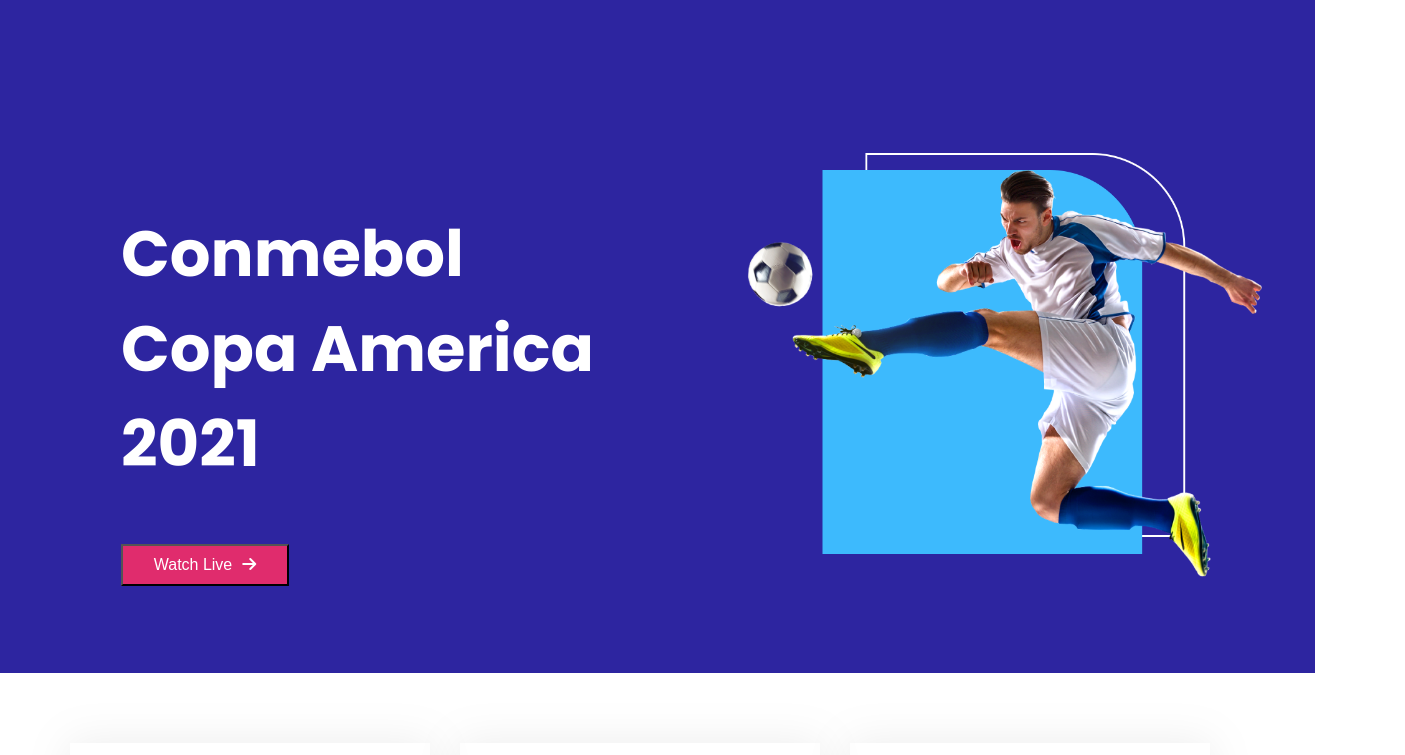
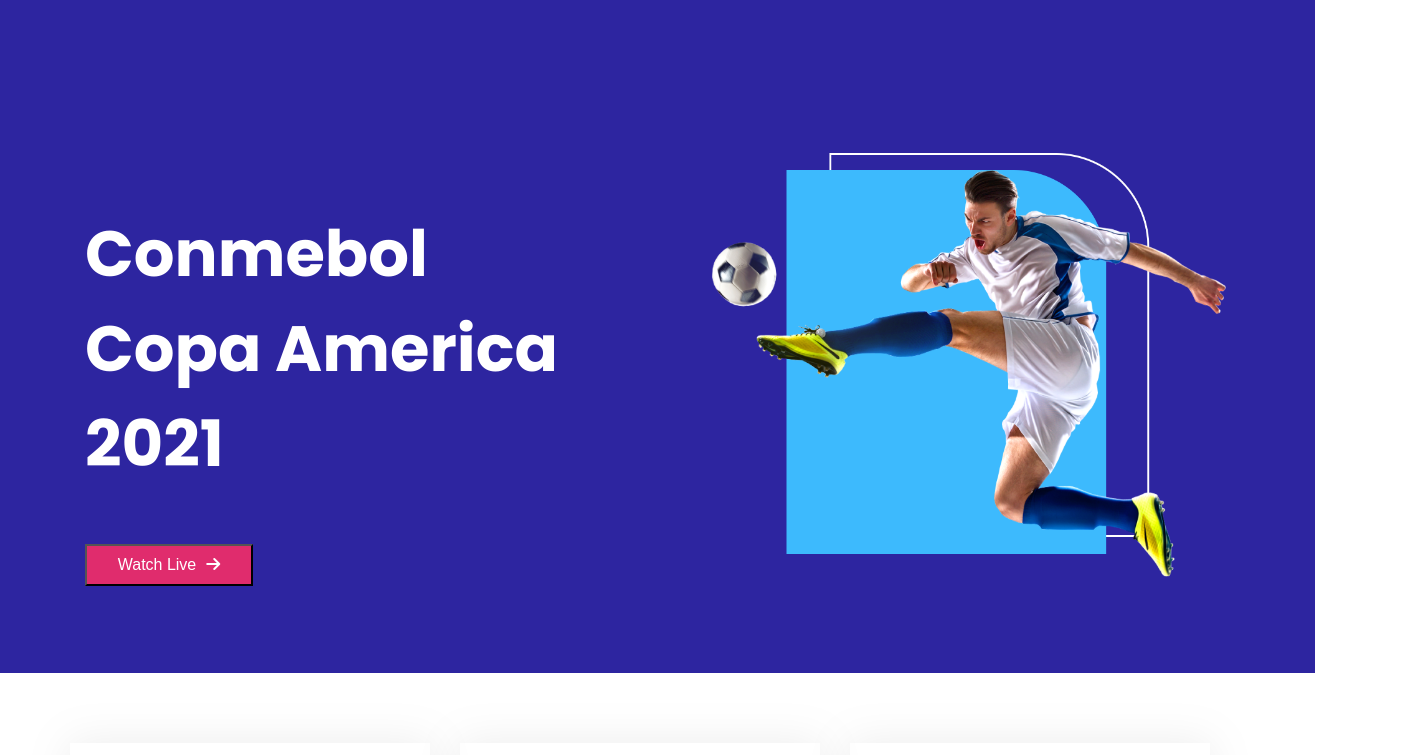
Before and after one commit to nhmunna/responsive-football, a plain HTML site: page index.html in a window 1280 px wide. Shown: the top 755 px of the page, 1405 px wide, since content can reach past the window. Drawn offline with Linux system fonts and the light colour scheme.

Commit message:
padding correction

```diff
--- a/style.css
+++ b/style.css
@@ -23,7 +23,7 @@
     grid-template-columns: repeat(2,1fr);
     grid-column-gap: 102px;
     width: 1143px;
-    padding: 153px 141px 86px 156px;
+    padding: 153px 0px 86px 120px;
 }
 .banner-info h1{
     font-size: 64px;
```
